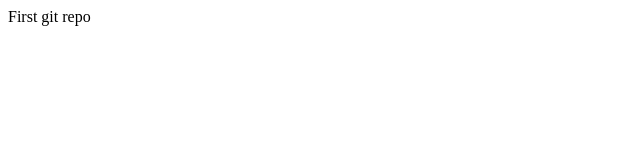
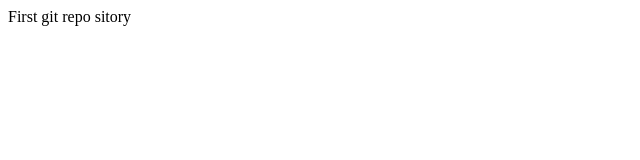
Before and after one commit to profsip/git, a plain HTML site: page index.html in a window 1280 px wide. Shown: the full height of the page, 0-640 px from the left. Drawn offline with Linux system fonts and the light colour scheme.

Commit message:
Commit 2

```diff
--- a/index.html
+++ b/index.html
@@ -7,6 +7,6 @@
   </head>
 
   <body>First git repo
-</body>
+sitory</body>
 
 </html
```
